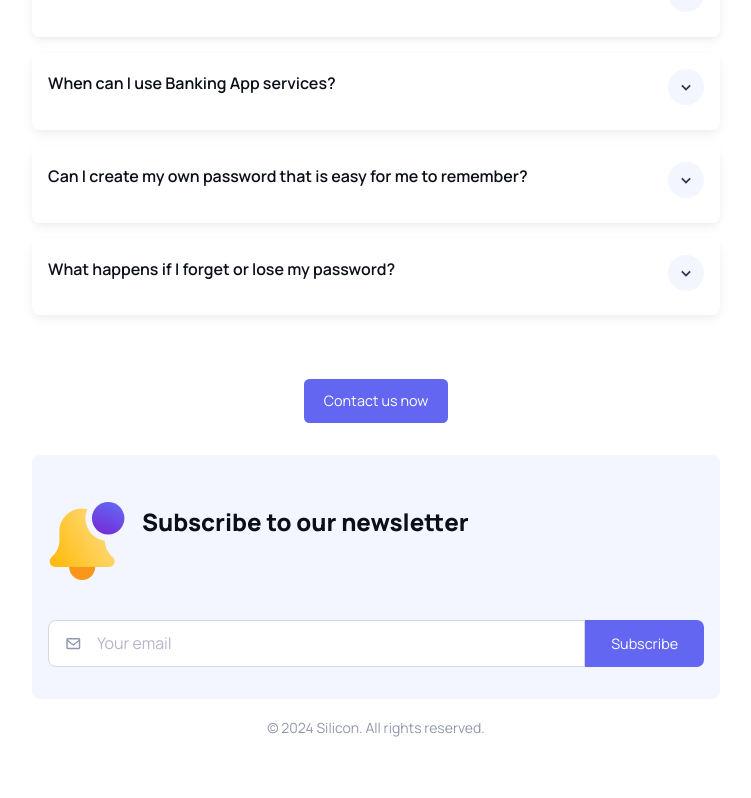
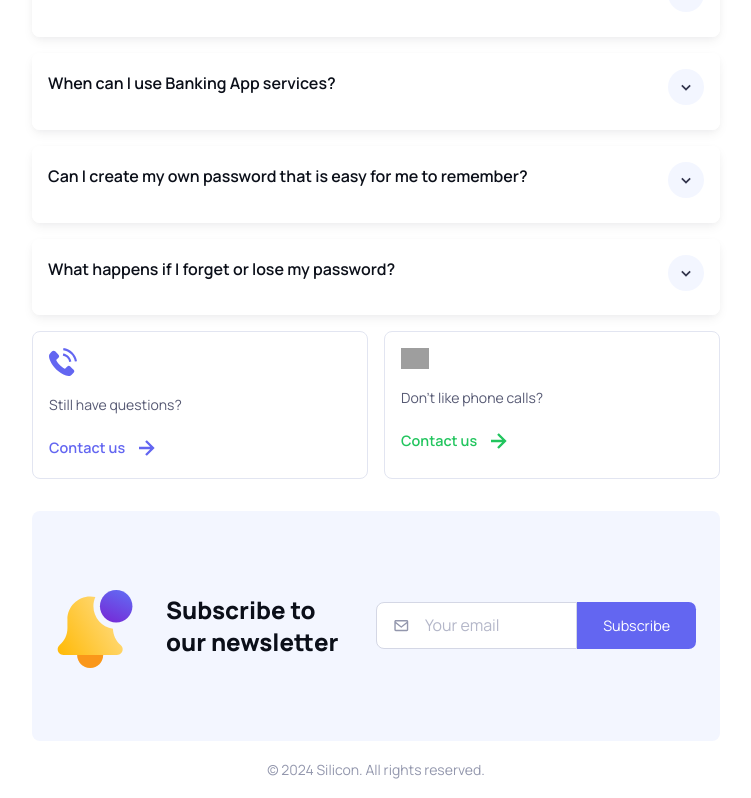
Before and after one commit to jeami174/Inl-mningsuppgift-JavaScript, a React (Vite) app: page / in a window 1280 px wide. Shown: the part 2969-3767 px from the top of the page, without its empty margins (264-1015 px from the left). Before the commit the page ends 3725 px from the top, so only its background shows below. Built offline with nearby package versions, Linux system fonts and the light colour scheme; grey boxes are pictures that could not be loaded.

Commit message:
lagt till alla sektioner och alla komponenter med responsivitet

```diff
--- a/src/Components/Button.css
+++ b/src/Components/Button.css
@@ -1,20 +1,21 @@
+/* Button.css */
+
 .btn-primary {
     font-size: 0.9rem;
     background-color: var(--color-primary);
     color: var(--color-white);
-    border-radius: 0.375em; /*Väljer 0.375 enligt bootstrap 5 standard, samt em efter Joakims rekommendation */
+    border-radius: 0.375em;
     border: none;
     padding: 0.6em 1.8em;
     display: flex;
     justify-content: center;
     align-items: center;
     text-decoration: none;
-    text-wrap: nowrap;
     gap: 0.5em;
 }
 
 .btn-primary:hover {
-    background-color: hsl(239, 85%, 70%); /*Lägger in ljusvärde 70% så blir knappen lite ljusare om man hovrar över den */
+    background-color: hsl(239, 85%, 70%);
     color: var(--color-white);
     text-decoration: none;
 }
@@ -29,43 +30,5 @@
     align-items: center;
     text-decoration: none;
     gap: 0.5em;
+    border: none;
 }
-
-.btn-secondary img.show-light {
-    display: inline;
-}
-
-.btn-secondary img.show-dark {
-    display: none;
-}
-
-.dark .btn-secondary img.show-light {
-    display: none;
-}
-
-.dark .btn-secondary img.show-dark {
-    display: inline;
-}
-
-.btn-secondary:hover {
-    background-color: var(--color-primary);
-    color: var(--color-white);
-    text-decoration: none;
-}
-
-
-.btn-contact {
-    display: flex;
-    background-color: var(--color-white);
-    border:none;
-    color: var(--color-primary);
-    font-size: 0.9rem;
-    font-weight: 600;
-    padding: 0;
-    margin: 0;
-    align-self: left;
-    text-decoration: none;
-    text-wrap: nowrap;
-    align-items: center;
-    gap: 0.5em;
-}
--- a/src/Components/Button.jsx
+++ b/src/Components/Button.jsx
@@ -11,9 +11,8 @@ const Button = ({
     href,
     icon
 }) => {
-    const buttonClass = variant === 'secondary' ? 'btn-secondary' : variant === 'contact' ? 'btn-contact' : 'btn-primary';
+    const buttonClass = variant === 'secondary' ? 'btn-secondary' : 'btn-primary';
 
-    // Om href finns, rendera en <a>-tagg
     if (href) {
         return (
             <a
@@ -21,20 +20,19 @@ const Button = ({
                 className={`${buttonClass} ${className}`}
                 aria-role="button"
             >
-                {icon && <img src={icon} alt="" className="button-icon" />} {/* Rendera ikonen om den finns */}
+                {icon && <img src={icon} alt="" className="button-icon" />}
                 {children}
             </a>
         );
     }
 
-    // Rendera som <button> om href inte finns
     return (
         <button
             type={type}
             className={`${buttonClass} ${className}`}
             onClick={onClick}
         >
-            {icon && <img src={icon} alt="" className="button-icon" />} {/* Rendera ikonen om den finns */}
+            {icon && <img src={icon} alt="" className="button-icon" />}
             {children}
         </button>
     );
--- a/src/Components/FAQSection.css
+++ b/src/Components/FAQSection.css
@@ -1,3 +1,5 @@
+/* FAQSection.css */
+
 #section-faq {
     padding-block: 2rem;
 }
@@ -21,8 +23,82 @@
 }
 
 
-#section-faq .btn-primary {
-    width: 9rem;
-    margin-top: 3rem;
-    align-self: center;
+
+/* Tablet media query */
+@media (min-width: 768px) {
+    #section-faq .container .btn-primary {
+        display: none;
+    }
+
+    #section-faq .contact-card {
+        display: flex;
+        column-gap: 1rem;
+    }
+
+    #section-faq .contact-card .phone,
+    #section-faq .contact-card .text {
+        display: flex;
+        flex-direction: column;
+        gap: 1rem;
+        border: 1px solid var(--color-border);
+        border-radius: 0.5rem;
+        width: 100%;
+        padding: 1rem;
+    }
+
+    #section-faq .contact-card .phone img,
+    #section-faq .contact-card .text img {
+        width: 28px;
+        flex-shrink: 0;
+    }
+
+    #section-faq .contact-card .phone p,
+    #section-faq .contact-card .text p {
+        font-size: 0.875rem;
+        color: var(--color-text-body);
+    }
+
+    #section-faq .contact-card .phone .btn-contact-phone,
+#section-faq .contact-card .text .btn-contact-text {
+    display: flex;
+    background-color: var(--color-white);
+    font-size: 0.9rem;
+    font-weight: 600;
+    padding: 0;
+    margin: 0;
+    align-items: center;
+    text-decoration: none;
+    gap: 0.5em;
+    border: none;
+    cursor: pointer;
 }
+
+#section-faq .contact-card .phone .btn-contact-phone {
+    color: var(--color-primary); /* Blå textfärg */
+}
+
+#section-faq .contact-card .text .btn-contact-text,
+#section-faq .contact-card .text .btn-contact-text span {
+    color: var(--color-succes); /* Grön textfärg */
+}
+}
+
+/* Desktop media query */
+@media (min-width: 1400px) {
+    #section-faq .container {
+        display: grid;
+        grid-template-columns: 1fr 2fr;
+        column-gap: 7rem;
+        row-gap: 2rem;
+        padding-block: 3rem;
+    }
+
+    #section-faq .accordion {
+        grid-column: 2;
+        grid-row: 1 / span 4;
+    }
+
+    #section-faq .questions {
+        text-align: left;
+    }
+}
--- a/src/Components/FAQSection.jsx
+++ b/src/Components/FAQSection.jsx
@@ -1,3 +1,4 @@
+// FAQSection.jsx
 import React, { useState } from 'react';
 import Accordion from './Accordion';
 import Button from './Button';
@@ -39,20 +40,20 @@ const FAQSection = () => {
                 </div>
                 <div className="contact-card">
                     <div className="phone">
-                        <img src={contactPhoneIcon} alt="A icon of a phone" />
+                        <img src={contactPhoneIcon} alt="An icon of a phone" />
                         <p>Still have questions?</p>
-                        <Button aria-label="contact us on phone">
+                        <button className="btn-contact-phone">
                             <span>Contact us</span>
                             <img src={arrowRightPurple} alt="Arrow right icon" className="arrowicon" />
-                        </Button>
+                        </button>
                     </div>
                     <div className="text">
-                        <img src={contactTextIcon} alt="A icon of a text" />
+                        <img src={contactTextIcon} alt="An icon of a text" />
                         <p>Don't like phone calls?</p>
-                        <Button aria-label="contact us in a text">
+                        <button className="btn-contact-text">
                             <span>Contact us</span>
                             <img src={arrowRightGreen} alt="Arrow right icon" className="arrowicon" />
-                        </Button>
+                        </button>
                     </div>
                 </div>
                 <Button aria-label="Contact us now" className="btn-primary">Contact us now</Button>
--- a/src/Components/SectionSubscribe.css
+++ b/src/Components/SectionSubscribe.css
@@ -57,3 +57,42 @@
     left: 1rem;
     transform: translateY(-50%);
 }
+
+/* Tablet media query */
+@media (min-width: 768px) {
+    #section-subscribe .card {
+        display: flex;
+        align-items: center;
+        justify-content: space-evenly;
+        padding-block: 4rem;
+        padding-inline: 1.5rem;
+        column-gap: 2rem;
+    }
+
+    #section-subscribe .card .email {
+        margin-top: 0;
+        max-width: 50%;
+    }
+
+    #section-subscribe .card .subscribe {
+        column-gap: 2rem;
+    }
+}
+
+/* Desktop media query */
+@media (min-width: 1400px) {
+    #section-subscribe .card {
+        display: flex;
+        padding-block: 4rem;
+        padding-inline: 7rem;
+        column-gap: 1rem;
+    }
+
+    #section-subscribe .card .subscribe .headline-mobile {
+        display: none;
+    }
+
+    #section-subscribe .card .subscribe .headline-desktop {
+        display: block;
+    }
+}
```
